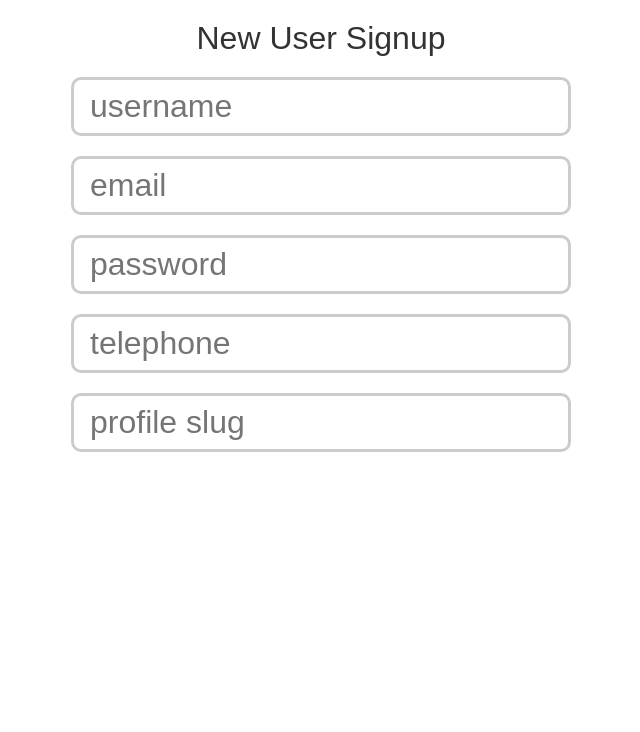
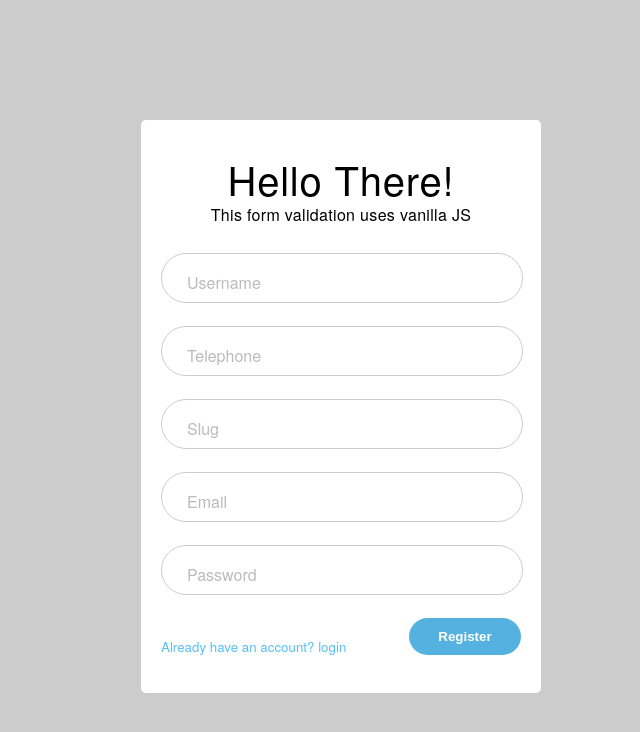
Before and after one commit to hameeddamee/pure-javascript-projects, a plain HTML site: page form-validation/index.html in a window 1280 px wide. Shown: the whole page, without its empty margins (319-959 px from the left). Drawn offline with Linux system fonts and the light colour scheme.

```diff
--- a/form-validation/index.html
+++ b/form-validation/index.html
@@ -1,41 +1,60 @@
 <!DOCTYPE html>
 <html lang="en">
-  <head>
-    <meta charset="UTF-8" />
-    <meta name="viewport" content="width=device-width, initial-scale=1.0" />
-    <meta http-equiv="X-UA-Compatible" content="ie=edge" />
-    <link rel="stylesheet" href="public/css/style.css" />
-    <title>Form</title>
-  </head>
 
-  <body>
-    <h1>New User Signup</h1>
-    <form>
-      <input type="text" name="username" placeholder="username" />
-      <p>Username must be and contain 5 - 12 characters</p>
+	<head>
+		<meta charset="UTF-8">
+		<meta name="viewport" content="width=device-width, initial-scale=1.0">
+		<meta http-equiv="X-UA-Compatible" content="ie=edge">
+		<link rel="stylesheet" href="public/css/style.css">
+		<title>Document</title>
+	</head>
 
-      <input type="text" name="email" placeholder="email" />
-      <p>Email must be a valid address, e.g. me@mydomain.com</p>
+	<body>
+		<div id="formWrapper">
+			<div id="form">
+				<div class="logo">
+					<div class='welcome'>Hello There!</div>
+					<div class='subtitle'>This form validation uses vanilla JS</div>
+				</div>
+				<div class="form-item">
+					<p class="formLabel">Username</p>
+					<input type="text" name="username" id="username" class="form-style" autocomplete="off" />
+					<small>Must be alphnumeric and btw 5 - 12 characters</small>
+				</div>
+				<div class="form-item">
+					<p class="formLabel">Telephone</p>
+					<input type="text" name="telephone" id="telephone" class="form-style" autocomplete="off" />
+					<small>Telephone must be a valid 11 digits telephone number</small>
+				</div>
+				<div class="form-item">
+					<p class="formLabel">Slug</p>
+					<input type="text" name="slug" id="slug" class="form-style" autocomplete="off" />
+					<small>Only lowercase letters, numbers, hyphens btw 8-20</small>
+				</div>
+				<div class="form-item">
+					<p class="formLabel">Email</p>
+					<input type="email" name="email" id="email" class="form-style" autocomplete="off" />
+					<small>Email must be a valid address, e.g. me@mydomain.com</small>
+				</div>
+				<div class="form-item">
+					<p class="formLabel">Password</p>
+					<input type="password" name="password" id="password" class="form-style" />
+					<small>
+						Only alphanumeric password btw 8 - 20 char. allowed
+					</small>
+				</div>
+				<div>
+					<p class="pull-left">
+						<a href="#">
+							<small>Already have an account? login</small>
+						</a>
+					</p>
+					<input type="submit" class="login pull-right" value="Register">
+					<div class="clear-fix"></div>
+				</div>
+			</div>
+		</div>
+		<script src="public/javascript/script.js"></script>
+	</body>
 
-      <input type="password" name="password" placeholder="password" />
-      <p>
-        Password must alphanumeric (@, _ and - are also allowed) and be 8 - 20
-        characters
-      </p>
-
-      <input type="text" name="telephone" placeholder="telephone" />
-      <p>Telephone must be a valid UK telephone number (11 digits)</p>
-
-      <input type="text" name="slug" placeholder="profile slug" />
-      <p>
-        Slug must contain only lowercase letters, numbers and hyphens and be 8 -
-        20 characters
-      </p>
-    </form>
-
-    <script
-      type="text/javascript"
-      src="public/javascript/validation.js"
-    ></script>
-  </body>
 </html>
--- a/form-validation/public/css/style.css
+++ b/form-validation/public/css/style.css
@@ -1,48 +1,150 @@
 body {
-  font-family: arial;
-  color: #333;
+  -webkit-background-size: cover;
+  -moz-background-size: cover;
+  -o-background-size: cover;
+  background-size: cover;
+  font-family:'HelveticaNeue','Arial', sans-serif;
 }
-h1 {
-  font-weight: normal;
-  margin: 20px auto;
+a {
+  color:#58bff6;
+  text-decoration: none;
+}
+a:hover {
+  color:#aaa;
+}
+.pull-right {
+  float: right;
+}
+.pull-left {
+  float: left;
+}
+.clear-fix {
+  clear:both;
+}
+div.logo {
   text-align: center;
+  margin: 10px 10px 30px 10px;
 }
-form {
-  width: 500px;
-  margin: 20px auto;
+.welcome {
+  font-weight: 200;
+  text-align: center;
+  font-size: 40px;
+  font-size: 2.5rem;
+  letter-spacing: 0px;
+  letter-spacing: 0.05rem;
+}
+.subtitle {
+  text-align: center;
+  line-height: 1em;
+  font-weight: 100;
+  letter-spacing: 0px;
+  letter-spacing: 0.02rem;
+}
+#formWrapper {
+  background: rgba(0,0,0,.2);
+  width: 100%;
+  height: 100%;
+  position: absolute;
+  top: 0;
+  left: 0;
+  transition: all .3s ease;
+}
+.darken-bg {
+  background: rgba(0,0,0,.5) !important;
+  transition:all .3s ease;
+}
+div#form {
+  position: absolute;
+  width:360px;
+  height:auto;
+  background-color: #fff;
+  margin:auto;
+  border-radius: 5px;
+  padding:20px;
+  left:50%;
+  top:40%;
+  margin-left:-180px;
+  margin-top:-200px;
+}
+div.form-item {
+  position: relative;
+  display: block;
 }
 input {
+  transition: all .2s ease;
+}
+input.form-style {
+  color:#8a8a8a;
   display: block;
-  padding: 8px 16px;
-  font-size: 2em;
-  margin: 10px auto;
-  width: 100%;
-  box-sizing: border-box;
-  border-radius: 10px;
-  border: 3px solid #ccc;
-  outline: none !important;
+  width: 90%;
+  height: 30px;
+  padding: 9px 5%;
+  border:1px solid #ccc;
+  -moz-border-radius: 27px;
+  -webkit-border-radius: 27px;
+  border-radius: 27px;
+  -moz-background-clip: padding;
+  -webkit-background-clip: padding-box;
+  background-clip: padding-box;
+  background-color: #fff;
+  font-size: 105%;
+  letter-spacing: .8px;
 }
-
-/* validation styles */
-
 input.valid {
   border-color: #36cc36;
 }
 input.invalid {
   border-color: orange;
 }
-input + p {
-  font-family: arial;
-  font-size: 0.9em;
+div.form-item small {
   font-weight: bold;
   text-align: center;
-  margin: 0 10px;
   color: orange;
   opacity: 0;
   height: 0;
 }
-input.invalid + p {
+input.invalid + small {
   opacity: 1;
   height: auto;
-  margin-bottom: 20px;
 }
+div.form-item .form-style:focus{
+  outline: none;
+  border:1px solid #58bff6;
+  color:#58bff6;
+}
+div.form-item p.formLabel {
+  position: absolute;
+  left:26px;
+  top:2px;
+  transition:all .4s ease;
+  color:#bbb;
+}
+.formTop{
+  top:-22px !important;
+  left:26px; background-color: #fff;
+  padding:0 5px;
+  font-size: 14px;
+  color:#58bff6 !important;
+}
+input[type="submit"].login{
+  width: 112px;
+  height: 37px;
+  -moz-border-radius: 19px;
+  -webkit-border-radius: 19px;
+  border-radius: 19px;
+  -moz-background-clip: padding;
+  -webkit-background-clip: padding-box;
+  background-clip: padding-box;
+  background-color: #55b1df;
+  border:1px solid #55b1df;
+  border:none;
+  color: #fff;
+  font-weight: bold;
+}
+input[type="submit"].login:hover{
+  background-color: #fff;
+  border:1px solid #55b1df;
+  color:#55b1df;
+  cursor:pointer;
+}
+input[type="submit"].login:focus{outline: none;}
--- /dev/null
+++ b/form-validation/public/javascript/script.js
@@ -0,0 +1,51 @@
+
+const inputs = document.querySelectorAll("input");
+const labels = document.querySelectorAll('p.formLabel');
+const patterns = {
+	telephone: /^\(*\+*[1-9]{0,3}\)*-*[1-9]{0,3}[-. /]*\(*[2-9]\d{2}\)*[-. /]*\d{3}[-. /]*\d{4} *e*x*t*\.* *\d{0,4}$/,
+	username: /^[a-z\d]{5,12}$/i,
+	password: /^(?=.*?[a-z])(?=.*?[A-Z])(?=.*?[\d]).{8,35}$/,
+	slug: /^[a-z\d-]{8,20}$/,
+	email: /^(([^<>()\[\]\\.,;:\s@']+(\.[^<>()\[\]\\.,;:\s@']+)*)|('.+'))@((\[[0-9]{1,3}\.[0-9]{1,3}\.[0-9]{1,3}\.[0-9]\.[0-9]{1,3}])|(([a-zA-Z\-0-9]+\.)+[a-zA-Z]{2,}))$/
+};
+
+inputs.forEach(function(input) {
+	input.addEventListener("keyup", function(e) {
+		validate(e.target, patterns[e.target.attributes.name.value]);
+	});
+	input.addEventListener("focus", function(e) {
+		animateLabelUp(e.target);
+	})
+	input.addEventListener("blur", function(e) {
+		animateLabelDown(e.target);
+	})
+});
+
+labels.forEach(function(label) {
+	const labelInput = label.parentElement.querySelector(".form-style")
+	label.addEventListener("click", function (e) {
+		animateLabelUp(labelInput);
+	})
+});
+
+function validate(field, regexPattern) {
+	if (regexPattern.test(field.value)) {
+		field.classList.add("valid");
+	} else {
+		field.classList.add("invalid");
+	}
+}
+
+function animateLabelUp(field) {
+	const parentDiv = field.parentElement
+	parentDiv.querySelector("p.formLabel").classList.add('formTop');
+	document.querySelector("div#formWrapper").classList.add('darken-bg');
+}
+
+function animateLabelDown(field) {
+	if (field.value.length == 0) {
+		const parentDiv = field.parentElement
+		parentDiv.querySelector("p.formLabel").classList.remove('formTop');
+		document.querySelector("div#formWrapper").classList.remove('darken-bg');
+	}
+}
--- a/form-validation/public/javascript/validation.js
+++ /dev/null
@@ -1,24 +0,0 @@
-const inputs = document.querySelectorAll("input");
-
-const patterns = {
-  telephone: /\d{11}$/,
-  username: /^[a-z\d]{5,12}$/i,
-  password: /^[\d\w@-]{8,20}$/i,
-  slug: /^[a-z\d-]{8,20}$/,
-  email: /^([a-z\d\.-]+)@([a-z\d-]+)\.([a-z]{2,8})(\.[a-z]{2,8})?$/
-  //             yourname @ domain   .  com          ( .uk )
-};
-
-function validate(field, regexPattern) {
-  if (regexPattern.test(field.value)) {
-    field.className = "valid";
-  } else {
-    field.className = "invalid";
-  }
-}
-
-inputs.forEach(function(input) {
-  input.addEventListener("keyup", function(e) {
-    validate(e.target, patterns[e.target.attributes.name.value]);
-  });
-});
```
Also changed, not shown: form-validation/readme.md (added).
